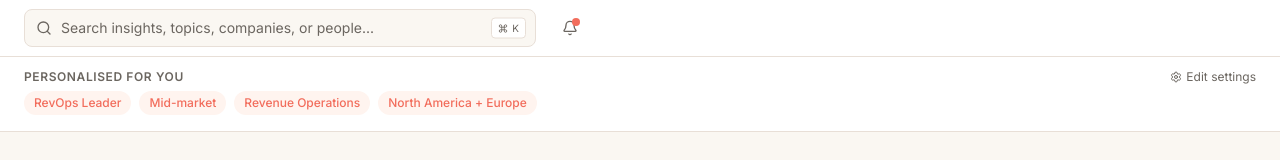
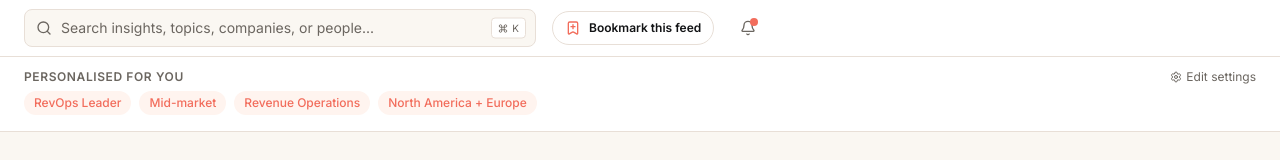
Before and after one commit to lizellevg2601-alt/revops-pulse, a Next.js app: page / in a window 1280 px wide. Shown: the top 160 px of the page. Built offline with nearby package versions, Linux system fonts and the light colour scheme.

Commit message:
feat: connect bookmark button and persistent personalised feed

```diff
--- a/src/components/app-shell/TopSearchBar.tsx
+++ b/src/components/app-shell/TopSearchBar.tsx
@@ -2,6 +2,7 @@
 
 import { Search, Bell, Command } from "lucide-react";
 import { useState } from "react";
+import { BookmarkSiteButton } from "./BookmarkSiteButton";
 
 export function TopSearchBar() {
   const [query, setQuery] = useState("");
@@ -24,6 +25,7 @@ export function TopSearchBar() {
           </div>
         </div>
 
+        <BookmarkSiteButton />
         <button
           className="relative w-9 h-9 flex items-center justify-center rounded-lg hover:bg-[var(--coral-50)] transition-colors"
           aria-label="Notifications"
```
